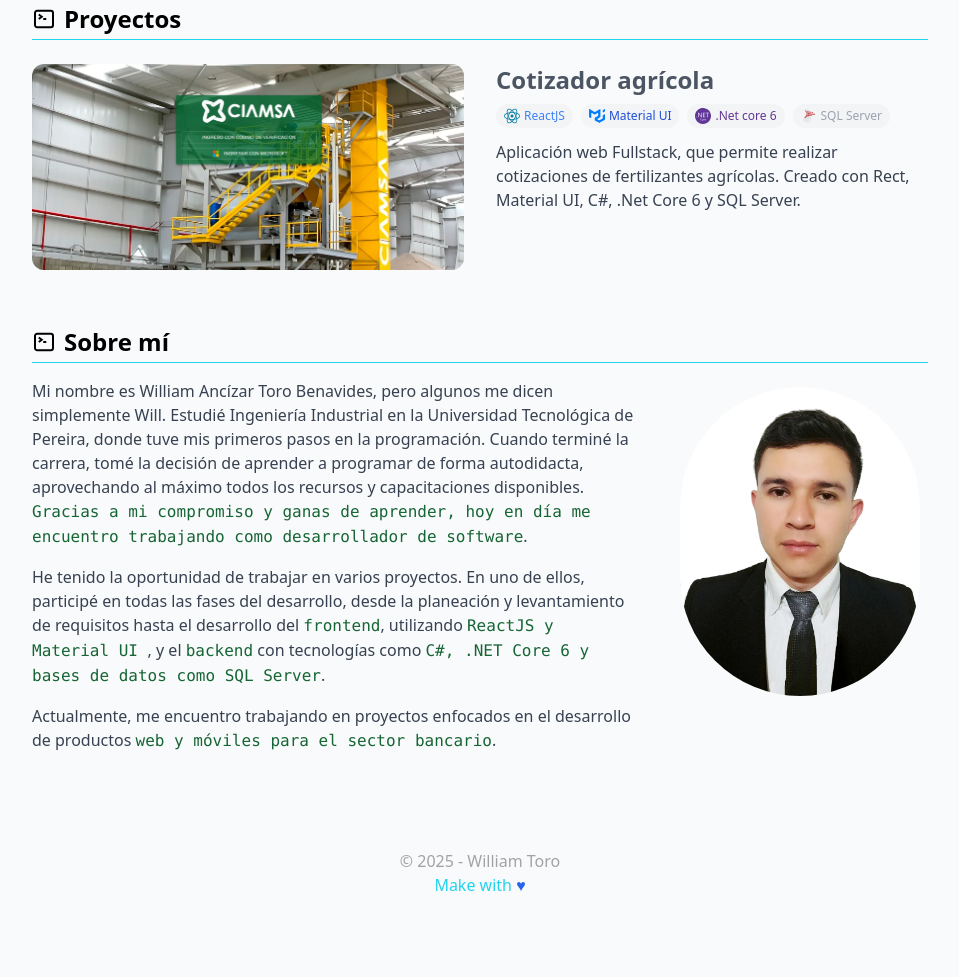
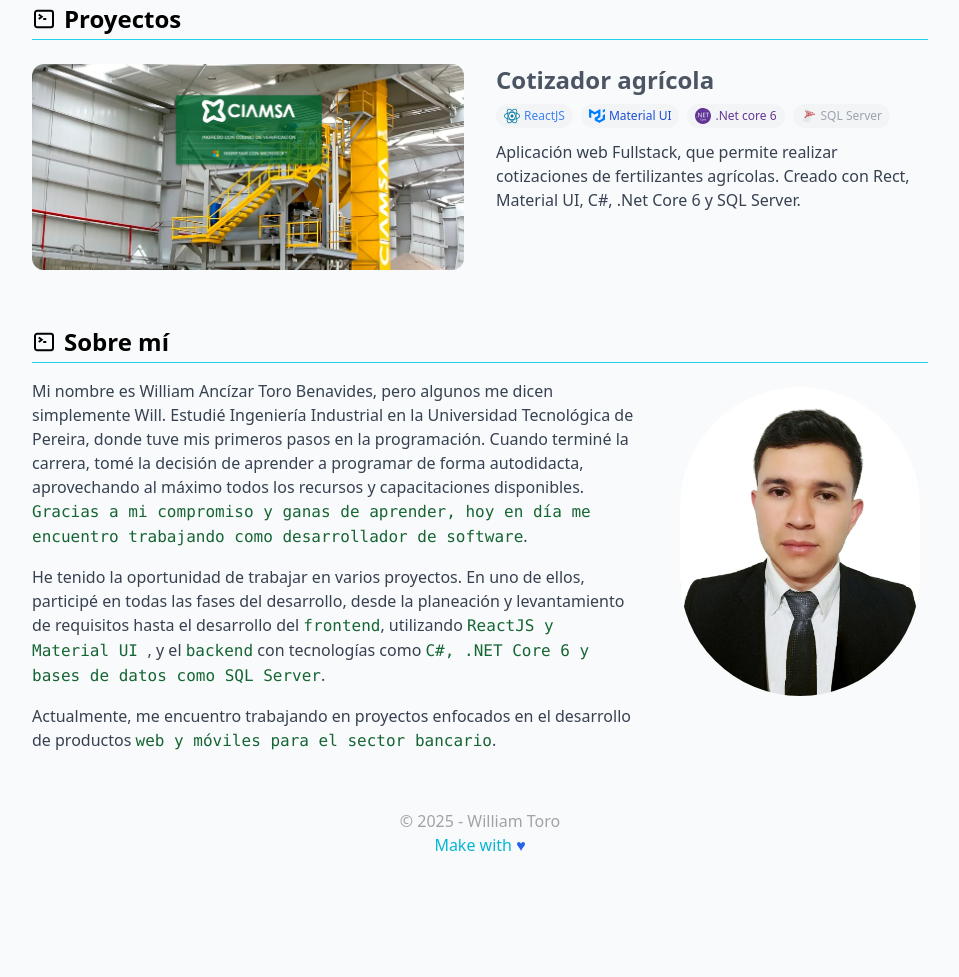
Before and after one commit to a-toro/portafolio-dev, an Astro site: page / in a window 1280 px wide. Shown: the part 920-1897 px from the top of the page, without its empty margins (160-1119 px from the left). After the commit the page ends 1817 px from the top, so only its background shows below. Built offline with nearby package versions, Linux system fonts and the light colour scheme; Astro itself is replaced by a stand-in of ours.

Commit message:
style: adjust

```diff
--- a/src/components/Footer.astro
+++ b/src/components/Footer.astro
@@ -1,8 +1,8 @@
 <footer
-    class="py-20 text-base text-neutral-400 flex flex-col justify-center items-center"
+  class="py-10 text-base text-neutral-400 flex flex-col justify-center items-center"
 >
-    &#169 2025 - William Toro
-    <p class="text-cyan-400">
-        Make with <span class="text-blue-600">&#9829</span>
-    </p>
+  &#169 2025 - William Toro
+  <p class="text-cyan-500">
+    Make with <span class="text-blue-600">&#9829</span>
+  </p>
 </footer>
```
